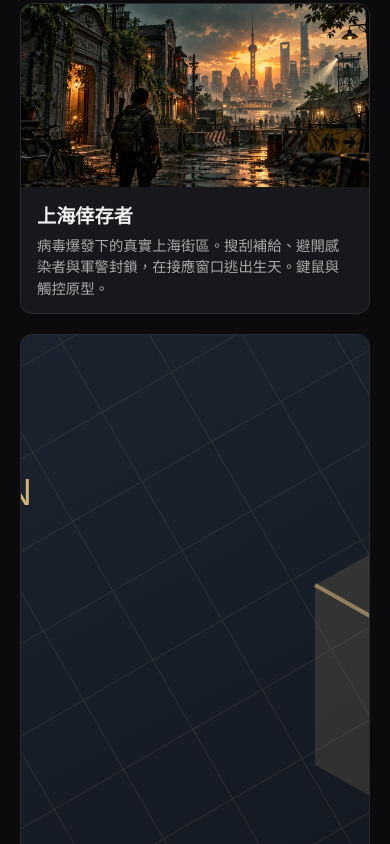
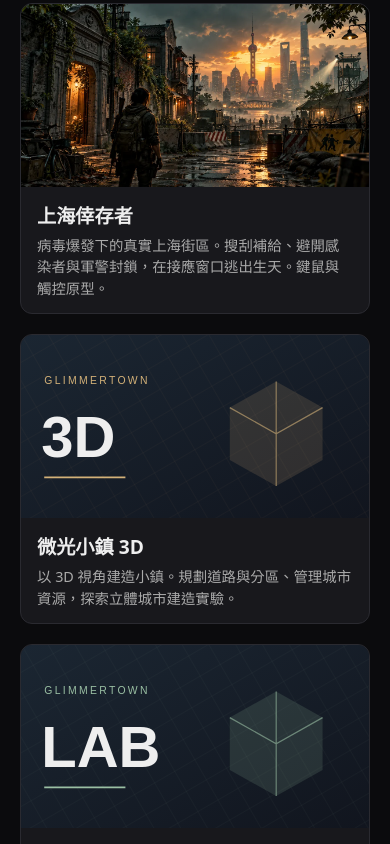
Before and after one commit to lijiabao1998/lijiabao1998.github.io, a plain HTML site: page index.html in a window 390 px wide. Shown: the part 1156-2000 px from the top of the page. Drawn offline with Linux system fonts and the light colour scheme; files whose address does not match are found by name.

Commit message:
Keep new portal artwork responsive at its natural aspect ratio

```diff
--- a/index.html
+++ b/index.html
@@ -40,9 +40,9 @@ footer{text-align:center;color:#666;font-size:.8rem;padding:30px}
 <div class="c"><h2>微光小鎮</h2><p>原創等距像素風城市建造遊戲。鋪路、劃分區、蓋電廠，看小鎮從荒野一路長成城市，可離線遊玩。</p></div></a>
 <a class="card" href="/shanghaisurvival/"><img src="/thumbs/shanghai-survivors.webp" width="1200" height="631" style="height:auto" alt="上海倖存者宣傳插畫：倖存者站在上海弄堂與封鎖線前，遠方是夕照下的浦東天際線；非遊戲截圖" loading="lazy" />
 <div class="c"><h2>上海倖存者</h2><p>病毒爆發下的真實上海街區。搜刮補給、避開感染者與軍警封鎖，在接應窗口逃出生天。鍵鼠與觸控原型。</p></div></a>
-<a class="card" href="/GlimmerTown3D-lab/"><img src="/thumbs/glimmertown-3d.svg" width="1200" height="630" alt="微光小鎮 3D 標誌插畫（非遊戲截圖）" loading="lazy" />
+<a class="card" href="/GlimmerTown3D-lab/"><img src="/thumbs/glimmertown-3d.svg" width="1200" height="630" style="height:auto" alt="微光小鎮 3D 標誌插畫（非遊戲截圖）" loading="lazy" />
 <div class="c"><h2>微光小鎮 3D</h2><p>以 3D 視角建造小鎮。規劃道路與分區、管理城市資源，探索立體城市建造實驗。</p></div></a>
-<a class="card" href="/GlimmerTown-lab/"><img src="/thumbs/glimmertown-lab.svg" width="1200" height="630" alt="微光小鎮-實驗室 標誌插畫（非遊戲截圖）" loading="lazy" />
+<a class="card" href="/GlimmerTown-lab/"><img src="/thumbs/glimmertown-lab.svg" width="1200" height="630" style="height:auto" alt="微光小鎮-實驗室 標誌插畫（非遊戲截圖）" loading="lazy" />
 <div class="c"><h2>微光小鎮-實驗室</h2><p>微光小鎮的實驗版本。體驗等距像素城市建造與開發中的新功能；內容會持續調整。</p></div></a>
 </main>
 <footer>© game.lijiabao.uk</footer>
```
